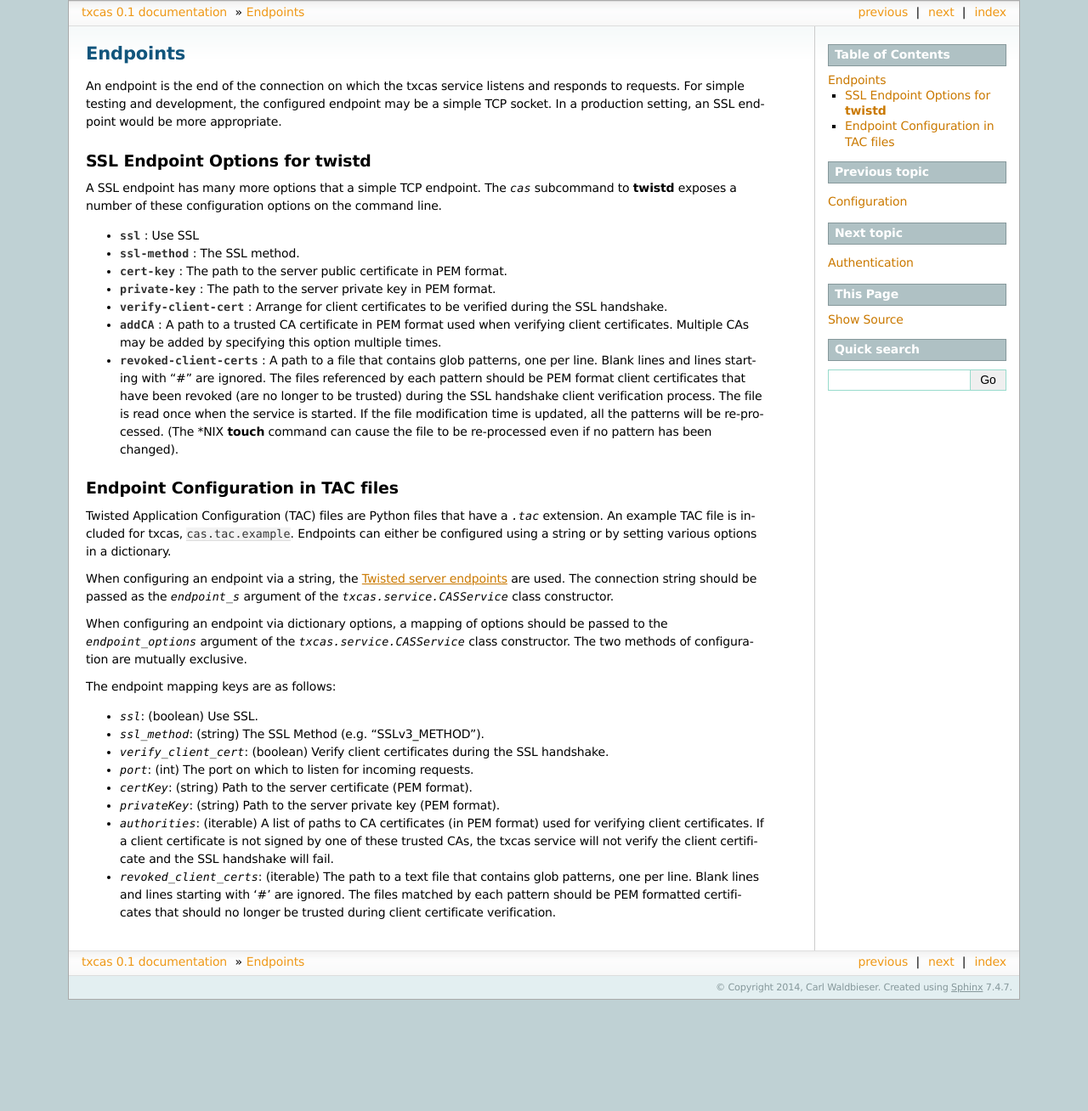
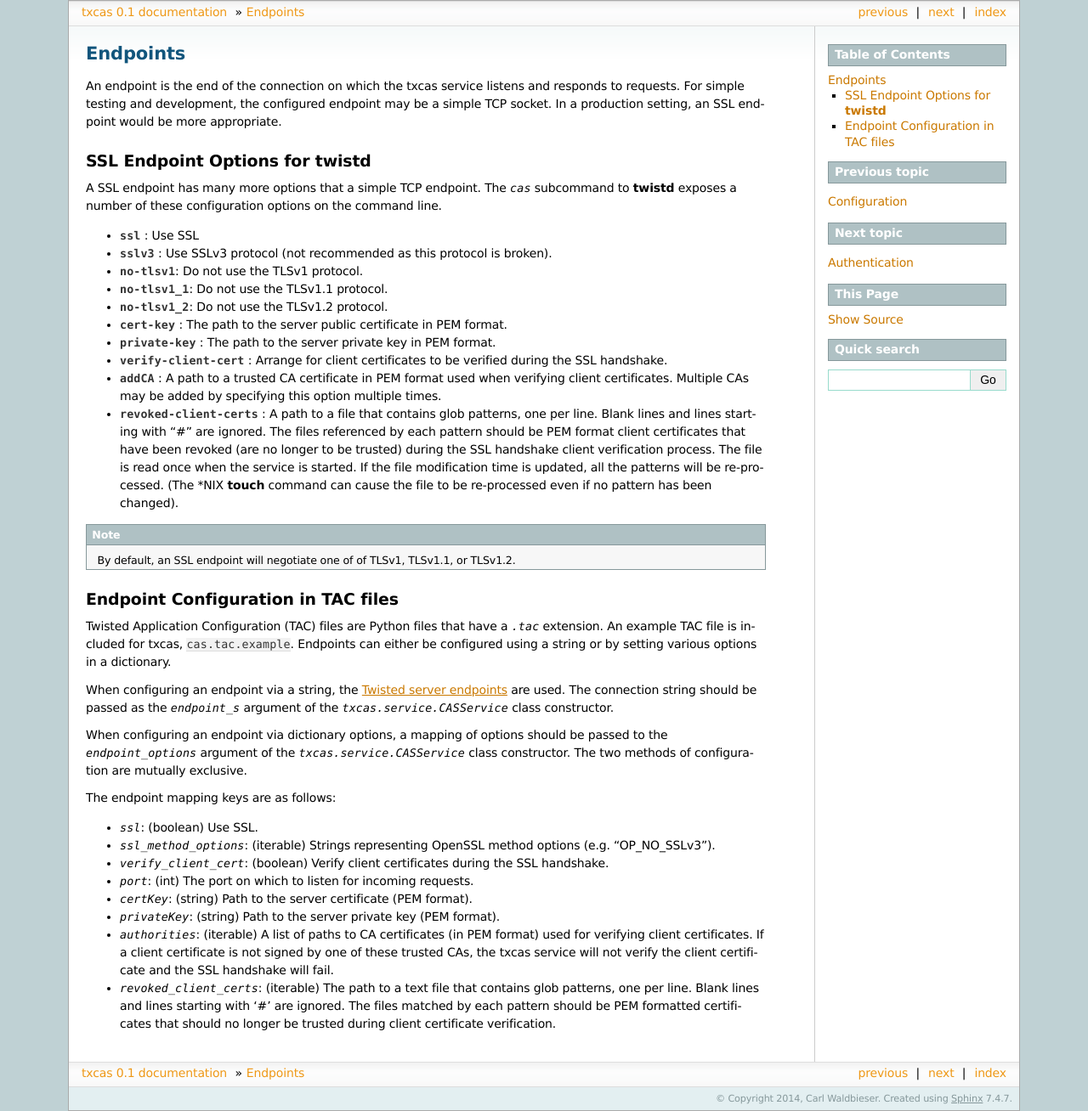
Before and after one commit to cwaldbieser/txcas, a Sphinx documentation site: the page built from docs/endpoints.rst, in a window 1280 px wide. Shown: the whole page at 85% size. Built offline with Sphinx 7.4.7, drawn with Linux system fonts in a browser that asks for light colours; before the commit the page ends 1177 px from its top, so only the background shows below that.

Commit message:
Updated endpoint docs.

```diff
--- a/docs/endpoints.rst
+++ b/docs/endpoints.rst
@@ -15,7 +15,10 @@ A SSL endpoint has many more options that a simple TCP endpoint.  The
 options on the command line.
 
 * :option:`ssl` : Use SSL
-* :option:`ssl-method` : The SSL method.
+* :option:`sslv3` : Use SSLv3 protocol (not recommended as this protocol is broken).
+* :option:`no-tlsv1`: Do not use the TLSv1 protocol.
+* :option:`no-tlsv1_1`: Do not use the TLSv1.1 protocol.
+* :option:`no-tlsv1_2`: Do not use the TLSv1.2 protocol.
 * :option:`cert-key` : The path to the server public certificate in PEM format.
 * :option:`private-key` : The path to the server private key in PEM format.
 * :option:`verify-client-cert` : Arrange for client certificates to be verified
@@ -31,6 +34,10 @@ options on the command line.
   the file modification time is updated, all the patterns will be re-processed.
   (The \*NIX :command:`touch` command can cause the file to be re-processed
   even if no pattern has been changed).
+
+.. note::
+
+    By default, an SSL endpoint will negotiate one of of TLSv1, TLSv1.1, or TLSv1.2.
 
 -----------------------------------
 Endpoint Configuration in TAC files
@@ -51,7 +58,7 @@ constructor.  The two methods of configuration are mutually exclusive.
 The endpoint mapping keys are as follows:
 
 * `ssl`: (boolean) Use SSL.
-* `ssl_method`: (string) The SSL Method (e.g. "SSLv3_METHOD").
+* `ssl_method_options`: (iterable) Strings representing OpenSSL method options (e.g. "OP_NO_SSLv3").
 * `verify_client_cert`: (boolean) Verify client certificates during the SSL handshake.
 * `port`: (int) The port on which to listen for incoming requests.
 * `certKey`: (string) Path to the server certificate (PEM format).
```
Also changed, not shown: 1 other file.
